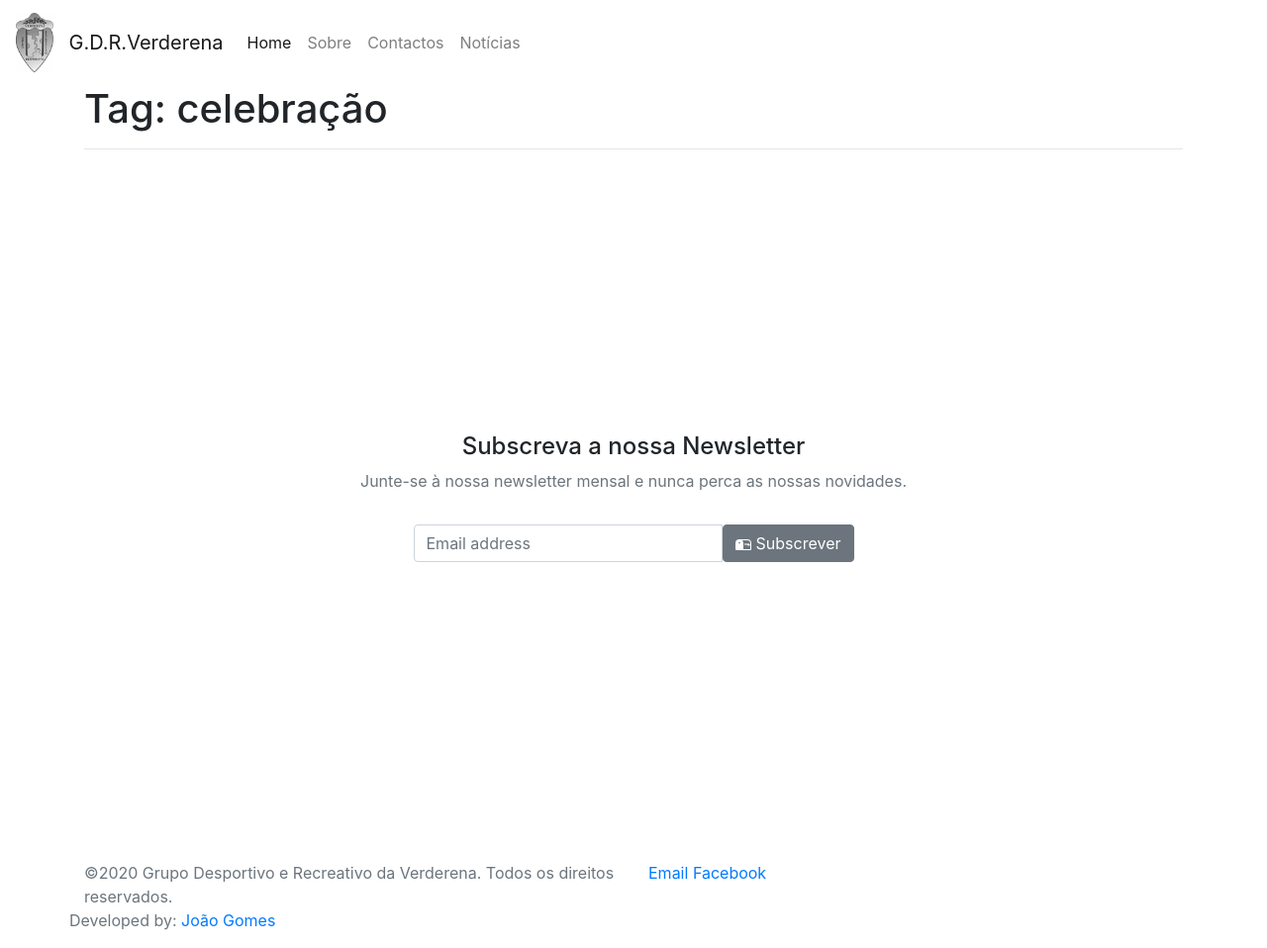
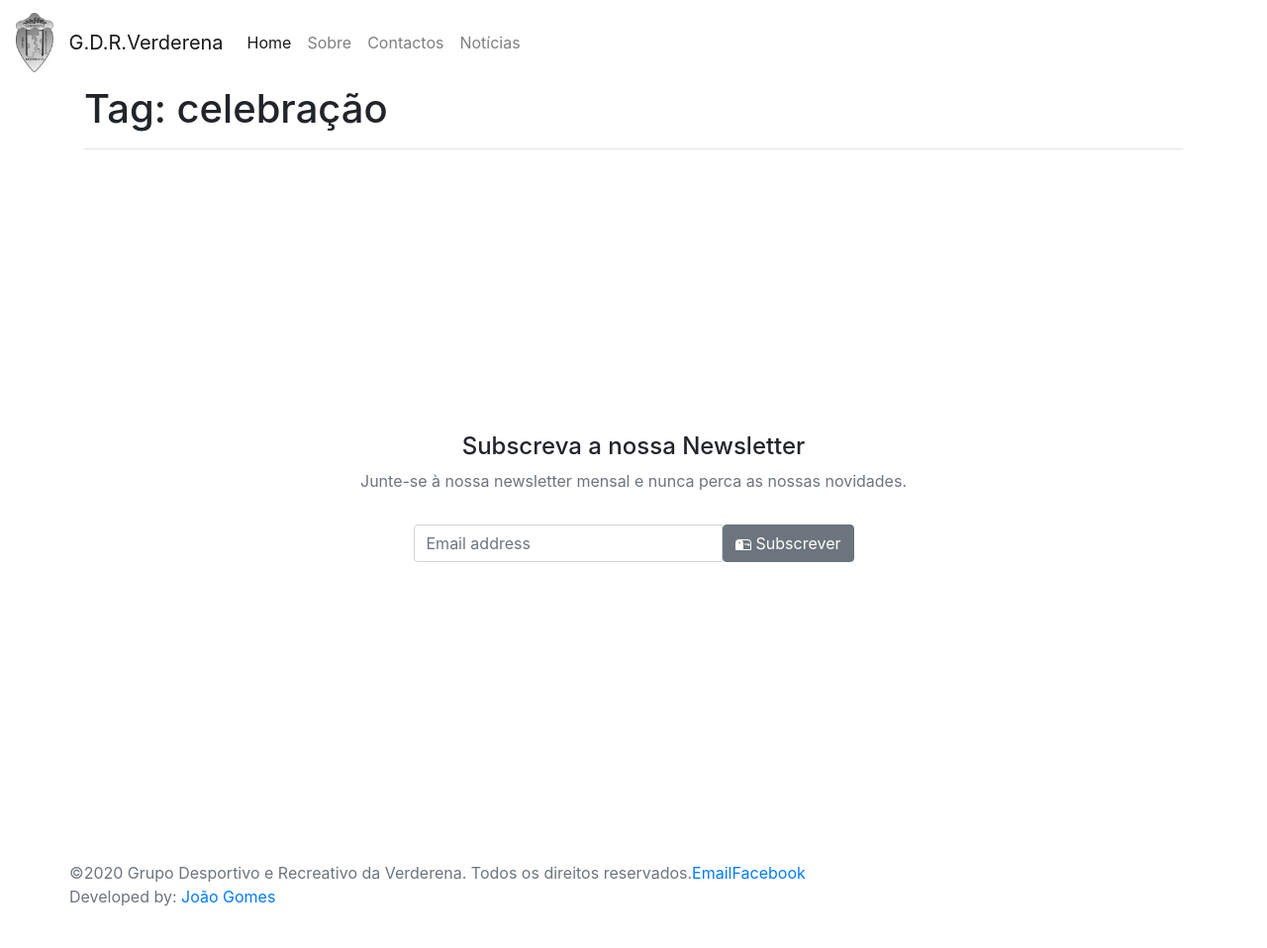
Before and after one commit to GDR-Verderena/gdr-verderena.github.io, a Jekyll site: the page built from tag/celebração.md, in a window 1280 px wide. Shown: the whole page at 99% size. Built offline with Jekyll 4.4.1, drawn with Linux system fonts in a browser that asks for light colours; after the commit the page ends 934 px from its top, so only the background shows below that.

Commit message:
Update default.html

```diff
--- a/_layouts/default.html
+++ b/_layouts/default.html
@@ -94,13 +94,13 @@
   <footer class="footer mt-auto py-3">
   <div class="container">
     <div class="row">
-    <div class="col">
+
     <span class="text-muted">©2020 Grupo Desportivo e Recreativo da Verderena. Todos os direitos reservados.</span>
-    </div>
-    <div class="col">
+
+
     <span class="text-muted"><a href="mailto:g.d.verderena@gmail.com"> Email </a></span>
     <span class="text-muted"><a href="https://www.facebook.com/G-D-R-Verderena-356445604388109/"> Facebook </a></span>
-    </div>
+
     </div>
     <div class="row">
 
```
